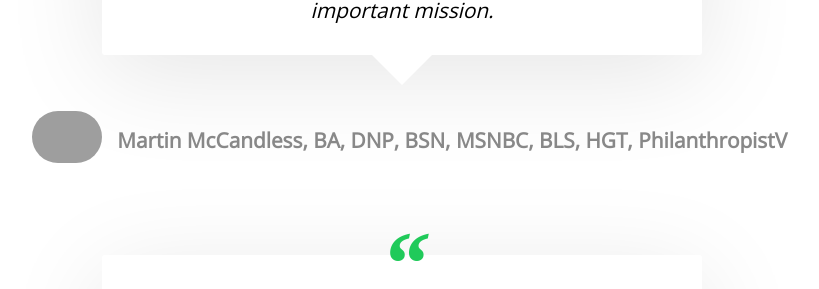
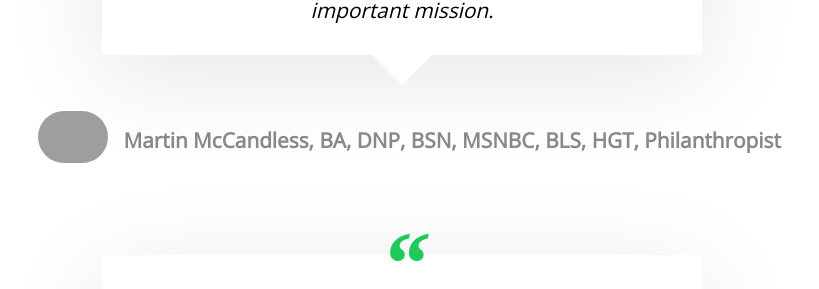
Before and after one commit to dankarlin/inscrutable-cause, a Jekyll site: the page built from index.html, in a window 1280 px wide and 900 px high, scrolled down 2233 px, cut to the strip 134-423 px from the top of the window. Shown: the whole strip, without its empty margins (238-1057 px from the left). Built offline with Jekyll 4.4.1, drawn with Linux system fonts in a browser that asks for light colours; nearby versions of some CDN libraries; a script that is not in the unit is left out; grey boxes are pictures that could not be loaded.

Commit message:
new quotes

```diff
--- a/index.html
+++ b/index.html
@@ -85,7 +85,7 @@ title: Inscrutable
 		<div class="attribute">
 			<p class="meta">
 				<span class="image"><img class="editable" src="{{ site.baseurl }}/images/DALLE-2022-12-13-16.24.13---photograph-of-a-philanthropist.png" alt="MM" /></span>
-				<span class="author editable"><strong>Martin McCandless, BA, DNP, BSN, MSNBC, BLS, HGT, PhilanthropistV</strong></span>
+				<span class="author editable"><strong>Martin McCandless, BA, DNP, BSN, MSNBC, BLS, HGT, Philanthropist</strong></span>
 			</p>
 		</div>
 	</blockquote>
```
